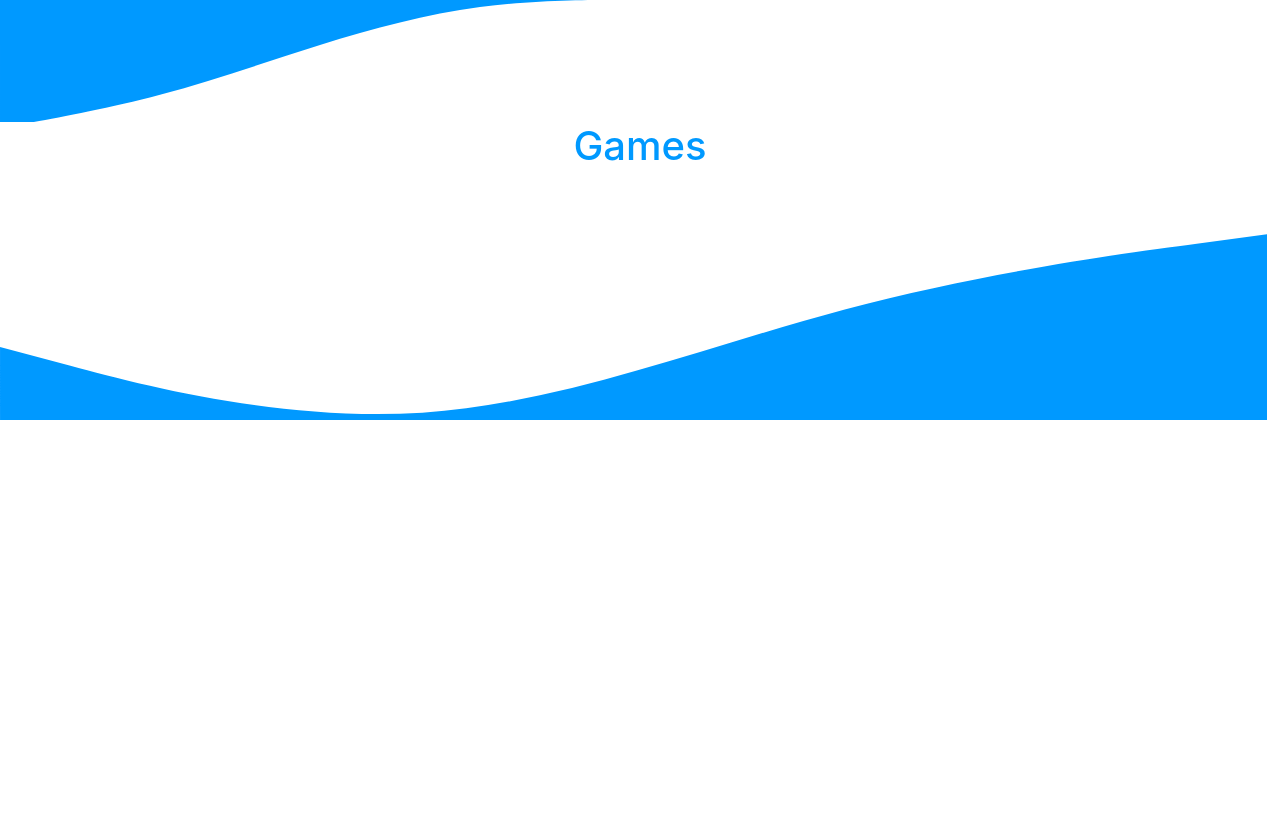
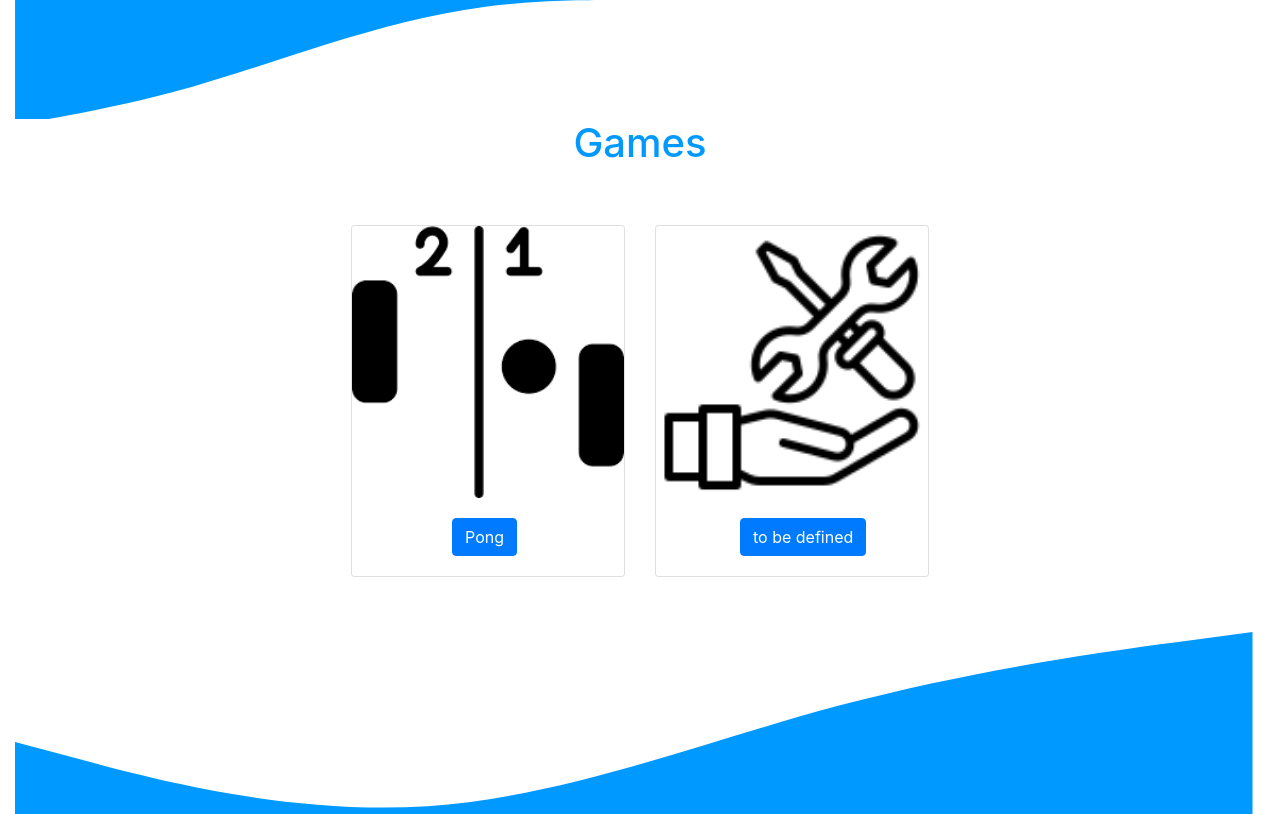
Before and after one commit to adaapp/Feb21-G3, a React (Create React App) app: page /games in a window 1280 px wide. Built offline with nearby package versions, Linux system fonts and the light colour scheme.

Commit message:
game page card creation

```diff
--- a/src/Games.js
+++ b/src/Games.js
@@ -1,14 +1,43 @@
 import React from 'react';
+import Container from 'react-bootstrap/Container';
+// import Navbar from 'react-bootstrap/Navbar';
+import Row from 'react-bootstrap/Row';
+import Col from 'react-bootstrap/Col';
+import Card from 'react-bootstrap/Card';
+import Button from 'react-bootstrap/Button';
 import TopCurve from './TopCurve.js'
 import BottomCurve from './BottomCurve.js'
 
 
+import pongIcon from './assets/pong.png';
+import equipmentIcon from './assets/equipment.png';
+
+
 function Games(){
     return(
-        <>
+        <Container fluid>
         <TopCurve heading='Games'/>
+        <Row>
+            <Col>
+            <Card style={{ width: '18rem'}} style={{"marginLeft": '21rem'}}>
+            <Card.Img variant="top" src={pongIcon}/>
+            <Card.Body>
+            <Button variant="primary" style={{"marginLeft": '5rem'}} >Pong</Button>
+             </Card.Body>
+            </Card>
+            </Col>
+
+            <Col>
+            <Card style={{ width: '18rem'}} style={{"marginRight": '21rem'}}>
+            <Card.Img variant="top" src={equipmentIcon}/>
+            <Card.Body>
+            <Button variant="primary" style={{"marginLeft": '4rem'}}  >to be defined</Button>
+             </Card.Body>
+            </Card>
+            </Col>
+        </Row>
         <BottomCurve/>
-        </>
+    </Container>
     );
 }
 
```
Also changed, not shown: src/assets/pong.png (added), 1 other file (tests, documents, lock files or other folders).
